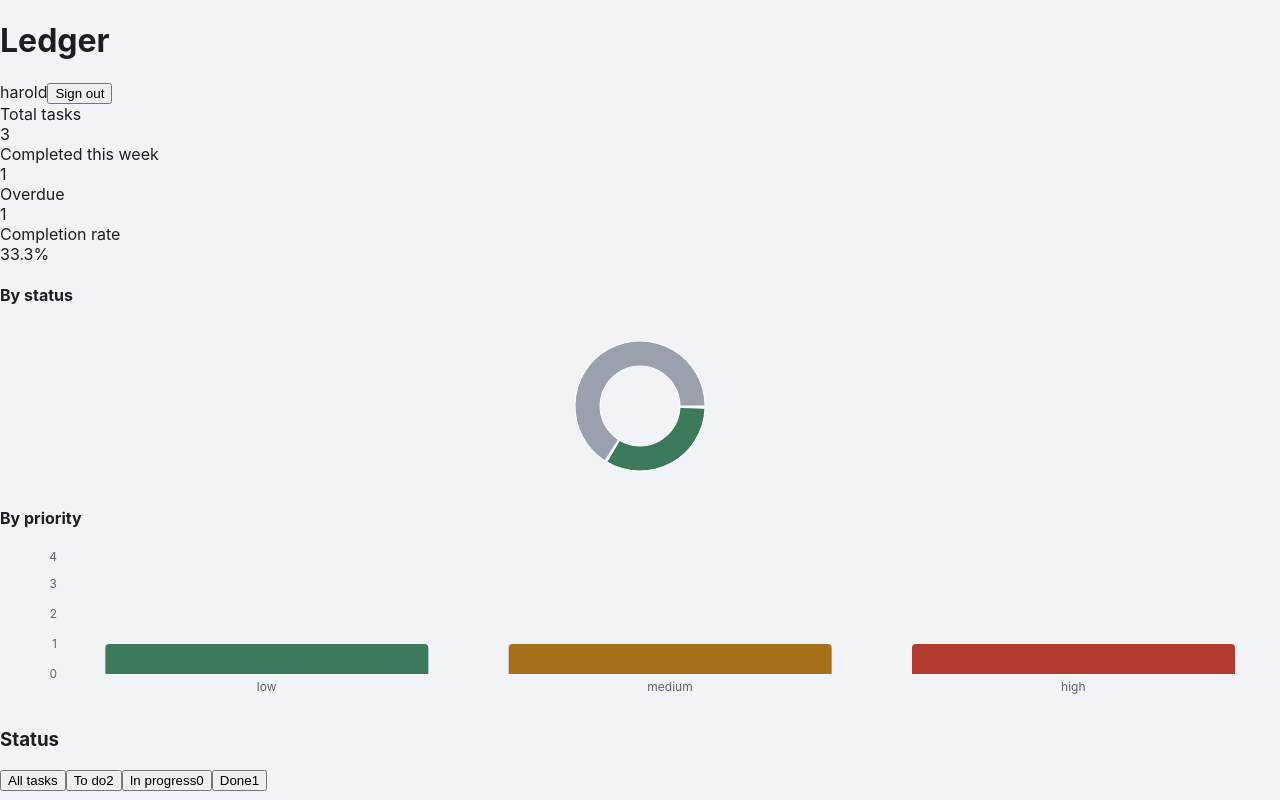
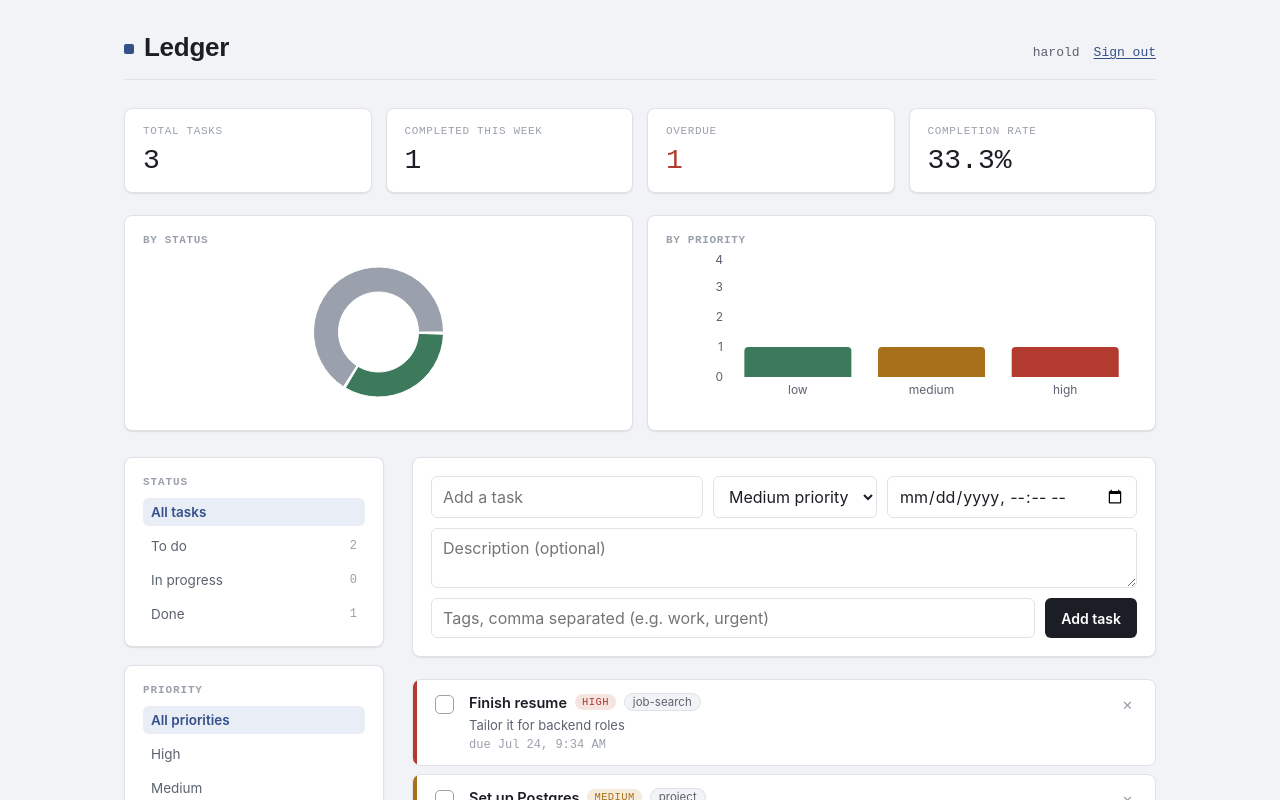
Before and after one commit to haroldlaw/task_planner, a React app in the folder frontend/: page / in a window 1280 px wide. Shown: the top 800 px of the page. Built offline with nearby package versions, Linux system fonts and the light colour scheme; the HTML template or start-up script is replaced by a standard one.

Commit message:
update index.css

```diff
--- a/frontend/src/index.css
+++ b/frontend/src/index.css
@@ -3,11 +3,33 @@
   --surface: #ffffff;
   --ink: #1b1e24;
   --ink-muted: #5b6270;
+  --ink-faint: #9aa0ac;
+  --rule: #dfe2e7;
   --accent: #33508a;
-  --rule: #dfe2e7;
+  --accent-soft: #e8edf6;
+  --priority-high: #b23a2e;
+  --priority-high-soft: #f6e4e1;
+  --priority-medium: #a8701a;
+  --priority-medium-soft: #f5ecdb;
+  --priority-low: #3c7a5b;
+  --priority-low-soft: #e2f0e8;
+  --done: #8a909b;
+  --danger: #b23a2e;
+
   --font-display: "Space Grotesk", sans-serif;
   --font-body: "Inter", sans-serif;
   --font-mono: "IBM Plex Mono", monospace;
+
+  --radius: 8px;
+  --shadow-card: 0 1px 2px rgba(27, 30, 36, 0.06), 0 1px 1px rgba(27, 30, 36, 0.04);
+}
+
+* {
+  box-sizing: border-box;
+}
+
+html, body, #root {
+  height: 100%;
 }
 
 body {
@@ -15,4 +37,492 @@ body {
   background: var(--bg);
   color: var(--ink);
   font-family: var(--font-body);
+  -webkit-font-smoothing: antialiased;
 }
+
+button, input, select, textarea {
+  font-family: inherit;
+  font-size: inherit;
+}
+
+button {
+  cursor: pointer;
+}
+
+::selection {
+  background: var(--accent-soft);
+}
+
+/* -------------------- Layout -------------------- */
+
+.app-shell {
+  max-width: 1080px;
+  margin: 0 auto;
+  padding: 32px 24px 64px;
+}
+
+.app-header {
+  display: flex;
+  align-items: baseline;
+  justify-content: space-between;
+  margin-bottom: 28px;
+  padding-bottom: 16px;
+  border-bottom: 1px solid var(--rule);
+}
+
+.app-header h1 {
+  font-family: var(--font-display);
+  font-weight: 700;
+  font-size: 26px;
+  letter-spacing: -0.01em;
+  margin: 0;
+  display: flex;
+  align-items: baseline;
+  gap: 10px;
+}
+
+.app-header h1 .ledger-mark {
+  display: inline-block;
+  width: 10px;
+  height: 10px;
+  background: var(--accent);
+  border-radius: 2px;
+  transform: translateY(-2px);
+}
+
+.app-header .user-bar {
+  font-family: var(--font-mono);
+  font-size: 13px;
+  color: var(--ink-muted);
+  display: flex;
+  align-items: center;
+  gap: 14px;
+}
+
+.link-button {
+  background: none;
+  border: none;
+  color: var(--accent);
+  font-family: var(--font-mono);
+  font-size: 13px;
+  padding: 0;
+  text-decoration: underline;
+  text-underline-offset: 2px;
+}
+
+.main-grid {
+  display: grid;
+  grid-template-columns: 260px 1fr;
+  gap: 28px;
+}
+
+@media (max-width: 780px) {
+  .main-grid {
+    grid-template-columns: 1fr;
+  }
+}
+
+/* -------------------- Cards / Sidebar -------------------- */
+
+.card {
+  background: var(--surface);
+  border: 1px solid var(--rule);
+  border-radius: var(--radius);
+  box-shadow: var(--shadow-card);
+  padding: 18px;
+}
+
+.sidebar {
+  display: flex;
+  flex-direction: column;
+  gap: 18px;
+}
+
+.sidebar-section h3 {
+  font-family: var(--font-mono);
+  font-size: 11px;
+  text-transform: uppercase;
+  letter-spacing: 0.08em;
+  color: var(--ink-faint);
+  margin: 0 0 10px;
+}
+
+.filter-group {
+  display: flex;
+  flex-direction: column;
+  gap: 6px;
+}
+
+.filter-option {
+  display: flex;
+  align-items: center;
+  justify-content: space-between;
+  padding: 6px 8px;
+  border-radius: 6px;
+  font-size: 13.5px;
+  color: var(--ink-muted);
+  border: none;
+  background: transparent;
+  text-align: left;
+  width: 100%;
+}
+
+.filter-option.active {
+  background: var(--accent-soft);
+  color: var(--accent);
+  font-weight: 600;
+}
+
+.filter-option .count {
+  font-family: var(--font-mono);
+  font-size: 12px;
+  color: var(--ink-faint);
+}
+
+.filter-option.active .count {
+  color: var(--accent);
+}
+
+/* -------------------- Stats -------------------- */
+
+.stats-grid {
+  display: grid;
+  grid-template-columns: repeat(4, 1fr);
+  gap: 14px;
+  margin-bottom: 22px;
+}
+
+@media (max-width: 700px) {
+  .stats-grid {
+    grid-template-columns: repeat(2, 1fr);
+  }
+}
+
+.stat-card {
+  padding: 16px 18px;
+}
+
+.stat-card .stat-label {
+  font-family: var(--font-mono);
+  font-size: 11px;
+  text-transform: uppercase;
+  letter-spacing: 0.06em;
+  color: var(--ink-faint);
+  margin-bottom: 8px;
+}
+
+.stat-card .stat-value {
+  font-family: var(--font-mono);
+  font-size: 28px;
+  font-weight: 500;
+  color: var(--ink);
+}
+
+.stat-card.overdue .stat-value {
+  color: var(--priority-high);
+}
+
+.charts-row {
+  display: grid;
+  grid-template-columns: 1fr 1fr;
+  gap: 14px;
+  margin-bottom: 26px;
+}
+
+@media (max-width: 700px) {
+  .charts-row {
+    grid-template-columns: 1fr;
+  }
+}
+
+.chart-card h4 {
+  font-family: var(--font-mono);
+  font-size: 11px;
+  text-transform: uppercase;
+  letter-spacing: 0.06em;
+  color: var(--ink-faint);
+  margin: 0 0 6px;
+}
+
+/* -------------------- Task Form -------------------- */
+
+.task-form {
+  display: flex;
+  flex-direction: column;
+  gap: 10px;
+  margin-bottom: 22px;
+}
+
+.task-form .row {
+  display: flex;
+  gap: 10px;
+  flex-wrap: wrap;
+}
+
+.task-form input[type="text"],
+.task-form input[type="datetime-local"],
+.task-form select,
+.task-form textarea {
+  border: 1px solid var(--rule);
+  border-radius: 6px;
+  padding: 9px 11px;
+  background: var(--surface);
+  color: var(--ink);
+}
+
+.task-form input:focus,
+.task-form select:focus,
+.task-form textarea:focus,
+button:focus-visible,
+.filter-option:focus-visible {
+  outline: 2px solid var(--accent);
+  outline-offset: 1px;
+}
+
+.task-form .title-input {
+  flex: 1 1 260px;
+}
+
+.btn-primary {
+  background: var(--ink);
+  color: #fff;
+  border: none;
+  border-radius: 6px;
+  padding: 9px 16px;
+  font-weight: 600;
+  font-size: 14px;
+}
+
+.btn-primary:hover {
+  background: var(--accent);
+}
+
+.btn-secondary {
+  background: var(--surface);
+  color: var(--ink-muted);
+  border: 1px solid var(--rule);
+  border-radius: 6px;
+  padding: 9px 14px;
+  font-size: 14px;
+}
+
+/* -------------------- Task List -------------------- */
+
+.task-list {
+  display: flex;
+  flex-direction: column;
+  gap: 8px;
+}
+
+.task-row {
+  position: relative;
+  display: flex;
+  align-items: flex-start;
+  gap: 12px;
+  background: var(--surface);
+  border: 1px solid var(--rule);
+  border-radius: var(--radius);
+  padding: 13px 16px 13px 18px;
+  overflow: hidden;
+}
+
+.task-row::before {
+  content: "";
+  position: absolute;
+  left: 0;
+  top: 0;
+  bottom: 0;
+  width: 4px;
+  background: var(--priority-color, var(--ink-faint));
+}
+
+.task-row.done {
+  opacity: 0.6;
+}
+
+.task-checkbox {
+  appearance: none;
+  width: 19px;
+  height: 19px;
+  min-width: 19px;
+  margin-top: 2px;
+  border: 1.5px solid var(--ink-faint);
+  border-radius: 5px;
+  display: grid;
+  place-content: center;
+  background: var(--surface);
+}
+
+.task-checkbox::before {
+  content: "";
+  width: 10px;
+  height: 6px;
+  border-left: 2px solid var(--surface);
+  border-bottom: 2px solid var(--surface);
+  transform: rotate(-45deg) scale(0);
+  transition: transform 0.15s ease;
+}
+
+.task-checkbox:checked {
+  background: var(--priority-color, var(--accent));
+  border-color: var(--priority-color, var(--accent));
+}
+
+.task-checkbox:checked::before {
+  transform: rotate(-45deg) scale(1);
+}
+
+.task-body {
+  flex: 1;
+  min-width: 0;
+}
+
+.task-title-line {
+  display: flex;
+  align-items: center;
+  gap: 8px;
+  flex-wrap: wrap;
+}
+
+.task-title {
+  font-weight: 600;
+  font-size: 14.5px;
+}
+
+.task-row.done .task-title {
+  text-decoration: line-through;
+  color: var(--ink-muted);
+}
+
+.priority-pill {
+  font-family: var(--font-mono);
+  font-size: 10.5px;
+  text-transform: uppercase;
+  letter-spacing: 0.04em;
+  padding: 2px 7px;
+  border-radius: 999px;
+}
+
+.priority-pill.high {
+  background: var(--priority-high-soft);
+  color: var(--priority-high);
+}
+.priority-pill.medium {
+  background: var(--priority-medium-soft);
+  color: var(--priority-medium);
+}
+.priority-pill.low {
+  background: var(--priority-low-soft);
+  color: var(--priority-low);
+}
+
+.task-meta {
+  display: flex;
+  gap: 12px;
+  margin-top: 5px;
+  font-family: var(--font-mono);
+  font-size: 12px;
+  color: var(--ink-faint);
+  flex-wrap: wrap;
+}
+
+.task-meta .overdue {
+  color: var(--priority-high);
+  font-weight: 500;
+}
+
+.task-desc {
+  font-size: 13px;
+  color: var(--ink-muted);
+  margin-top: 6px;
+}
+
+.tag-chip {
+  font-size: 11.5px;
+  background: var(--bg);
+  border: 1px solid var(--rule);
+  color: var(--ink-muted);
+  padding: 1px 8px;
+  border-radius: 999px;
+}
+
+.task-actions {
+  display: flex;
+  gap: 6px;
+}
+
+.icon-btn {
+  background: none;
+  border: none;
+  color: var(--ink-faint);
+  font-size: 13px;
+  padding: 4px 6px;
+  border-radius: 5px;
+}
+
+.icon-btn:hover {
+  color: var(--danger);
+  background: var(--priority-high-soft);
+}
+
+.empty-state {
+  text-align: center;
+  padding: 48px 20px;
+  color: var(--ink-faint);
+  font-family: var(--font-mono);
+  font-size: 13px;
+}
+
+/* -------------------- Auth -------------------- */
+
+.auth-shell {
+  max-width: 380px;
+  margin: 12vh auto 0;
+  padding: 0 20px;
+}
+
+.auth-card {
+  padding: 28px;
+}
+
+.auth-card h2 {
+  font-family: var(--font-display);
+  font-size: 22px;
+  margin: 0 0 4px;
+}
+
+.auth-card p.sub {
+  color: var(--ink-muted);
+  font-size: 13.5px;
+  margin: 0 0 20px;
+}
+
+.auth-card form {
+  display: flex;
+  flex-direction: column;
+  gap: 10px;
+}
+
+.auth-card input {
+  border: 1px solid var(--rule);
+  border-radius: 6px;
+  padding: 10px 12px;
+}
+
+.auth-card .btn-primary {
+  margin-top: 6px;
+  padding: 10px;
+}
+
+.error-text {
+  color: var(--danger);
+  font-size: 13px;
+  margin: 0;
+}
+
+.switch-line {
+  margin-top: 16px;
+  font-size: 13px;
+  color: var(--ink-muted);
+  text-align: center;
+}
```
